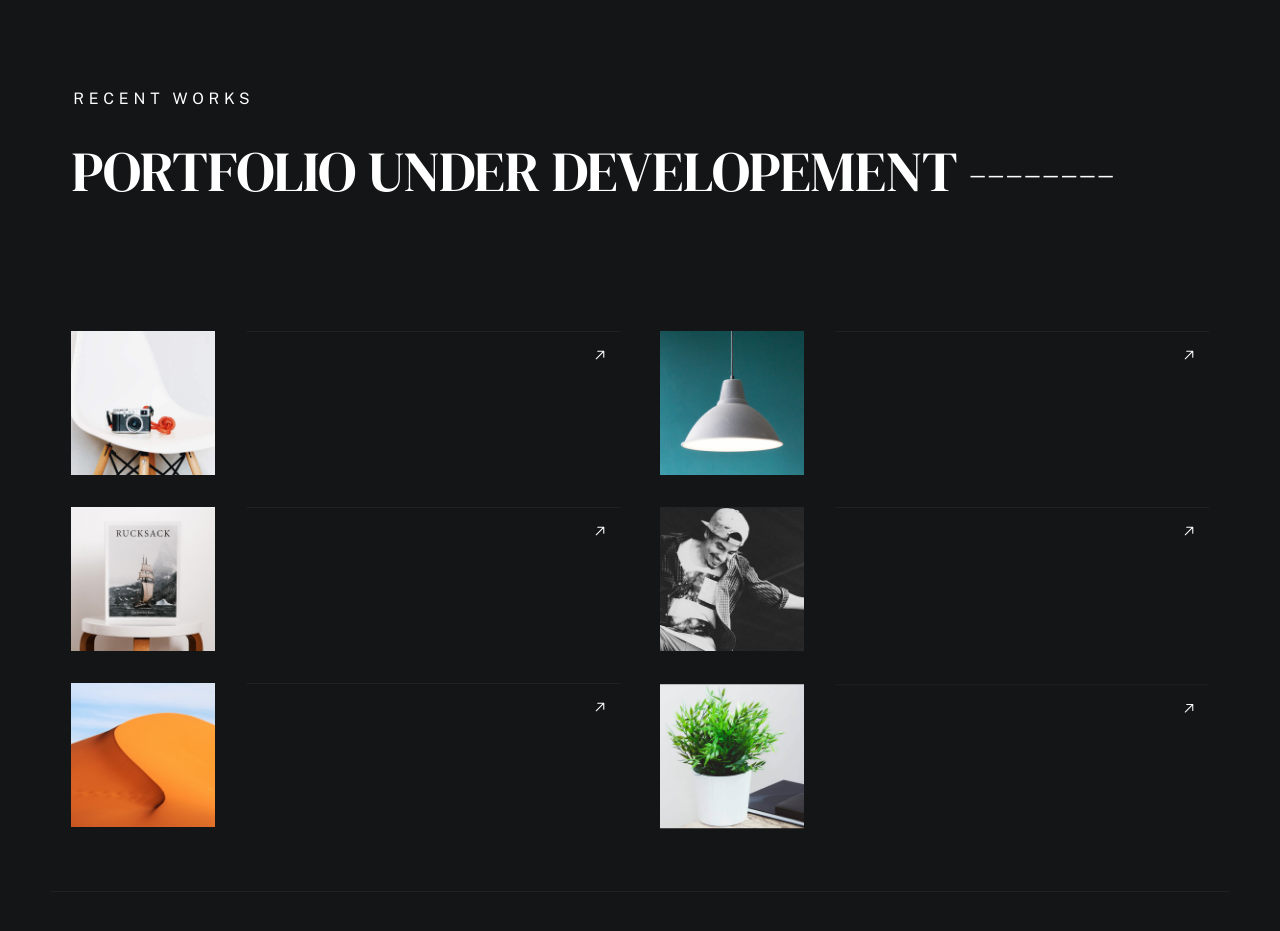
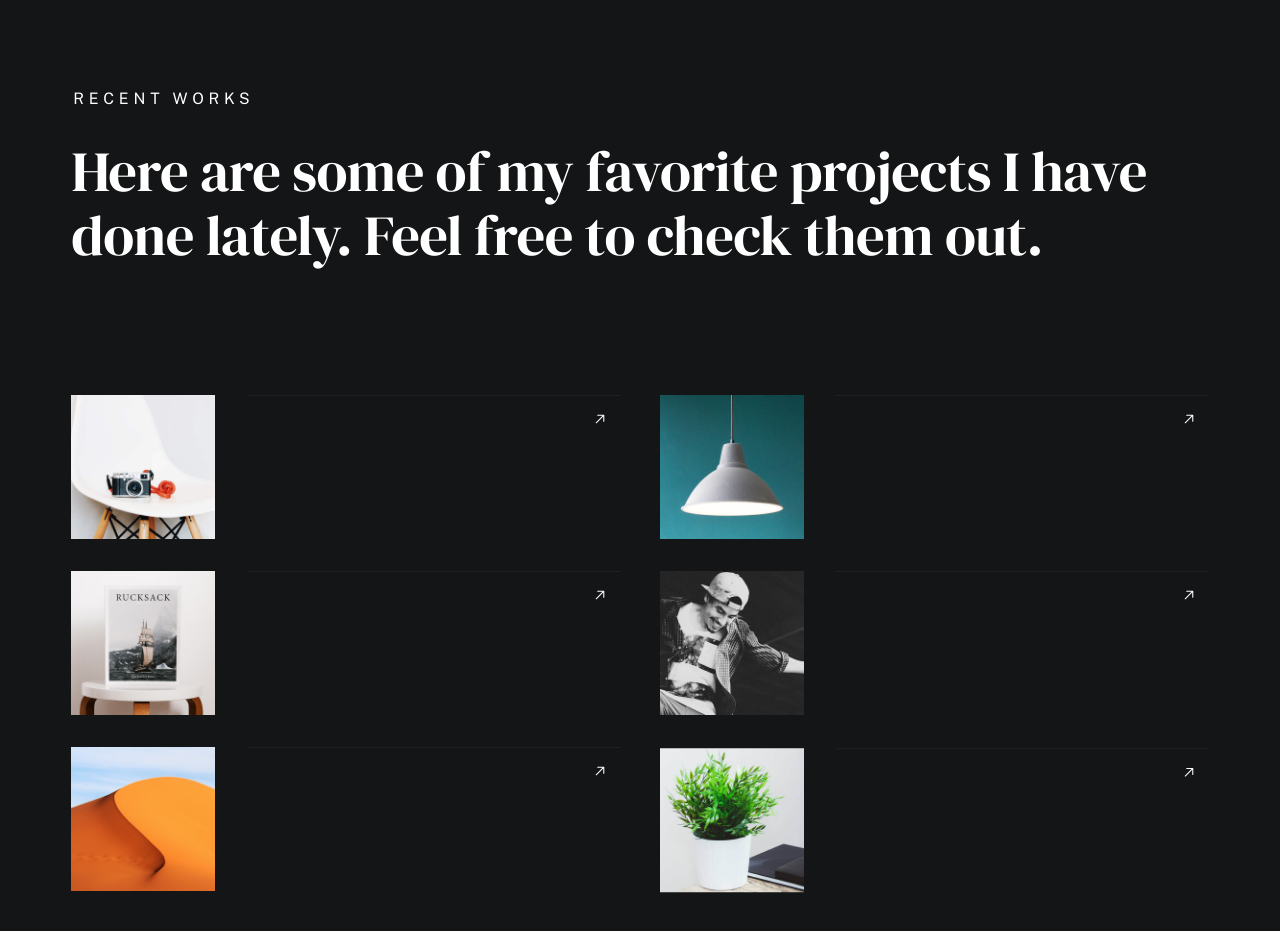
Before and after one commit to abhxi-r-s/Portfolio, a plain HTML site: page index.html in a window 1280 px wide. Shown: the part 3400-4331 px from the top of the page. Drawn offline with nearby package versions, Linux system fonts and the light colour scheme; a web font is replaced by a local one.

Commit message:
projects update

```diff
--- a/index.html
+++ b/index.html
@@ -261,10 +261,10 @@
                             Recent Works
                         </h2>
                         <p class="h1" data-animate-el>
-                            PORTFOLIO UNDER DEVELOPEMENT --------
+                            Here are some of my favorite projects I have done lately. Feel free to check them out.
                             </p>
-                            <!-- Here are some of my favorite projects I have done lately. Feel free to check them out.
-                         -->
+
+
 
                         <ul class="folio-list row block-lg-one-half block-stack-on-1000">
 
```
